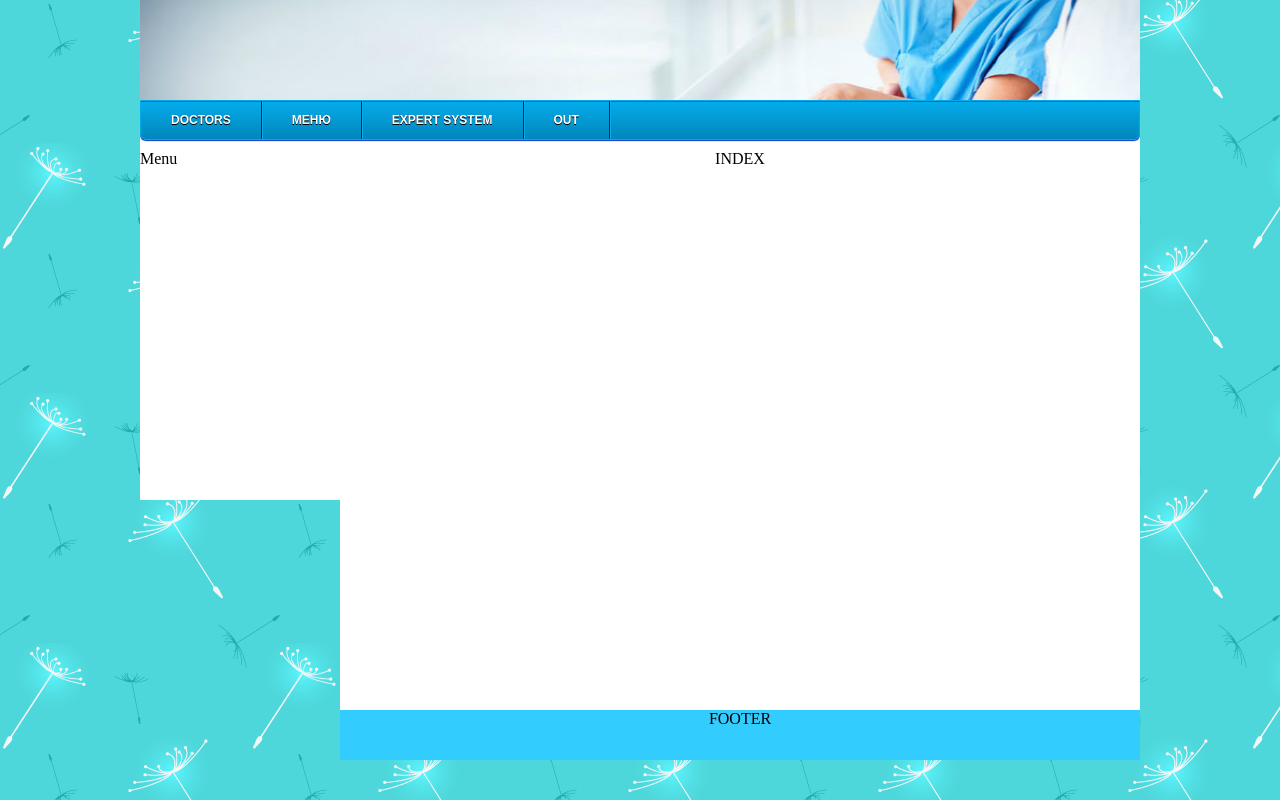
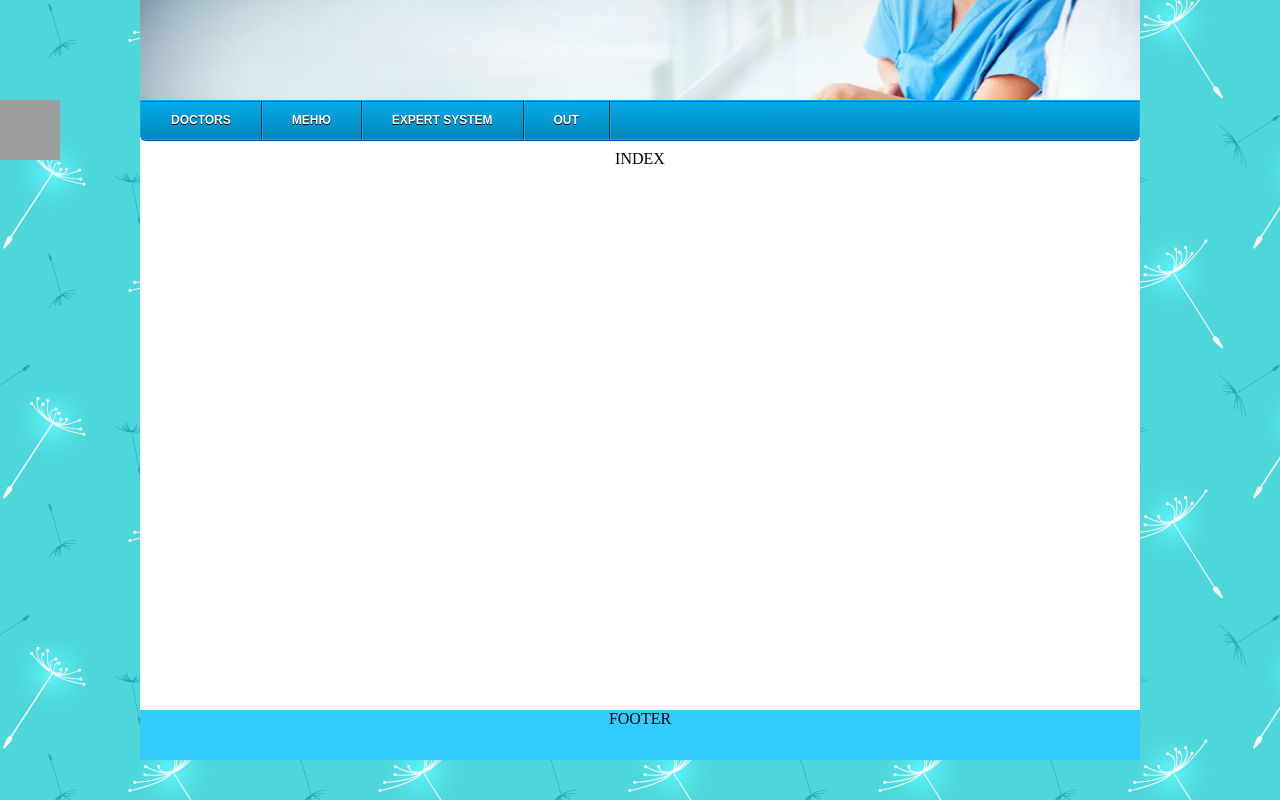
Before and after one commit to Azizjan-leo/clinic, a PHP site: page / in a window 1280 px wide. Run offline with PHP 8.4, Linux system fonts and the light colour scheme; some libraries are stand-ins or nearby versions; grey boxes are pictures that could not be loaded.

Commit message:
new leftmenu

```diff
--- a/index.php
+++ b/index.php
@@ -14,7 +14,9 @@
    <div id="top"><a href="index.php"><img src="images/top.jpg" width="1000" height="100"></a></div>
    <div class="main">
     <div id="topmenu"> <?php include("parts/topMenu.php");?> </div>
+    <div id="panel"><img src="images/leftmenu.png" width="60" height="60">
     <div id="leftmenu"><? include("parts/menu.php");?></div>
+    </div>
     <div id="action">
 			<?php
 				if(isset($_GET["content"])){
--- a/styles/css.css
+++ b/styles/css.css
@@ -25,7 +25,7 @@ body{
 #action{
  min-height: 560px;
  height: auto;
- width: 800px;
+ width: 1000px;
  background-color: #FFFFFF;
  float: left;
 }
@@ -33,16 +33,10 @@ body{
  height: 50px;
  margin-left: auto;
  margin-right: auto;
- width: 800px;
+ width: 1000px;
  background-color: 33CCFF;
  float: right;
 }
-#leftmenu{
- min-height: 350px;
- width: 200px;
- background-color: #FFFFFF;
- float: left;
- }
 .main{
 overflow:auto;
 }
--- a/styles/menu.css
+++ b/styles/menu.css
@@ -155,3 +155,52 @@
  -moz-border-radius: 0 0 3px 3px;
 	border-radius: 0 0 3px 3px;
 }
+
+/*-----------left menu----------*/
+#panel {
+    position: fixed;
+    top: 100px;
+    left: 0;
+    width: 60;
+    height: 60;
+    font: 14px Arial;
+    color: #fff;
+    text-align: left;
+    padding: 0px;
+
+    -webkit-transition-duration: 0.3s;
+    -moz-transition-duration: 0.3s;
+    -o-transition-duration: 0.3s;
+    transition-duration: 0.3s;
+
+    -webkit-border-radius: 0 5px 5px 0;
+    -moz-border-radius: 0 5px 5px 0;
+    border-radius: 0 5px 5px 0;
+    }
+
+#leftmenu{
+    position: fixed;
+    top: 100px;
+    left: -220px;
+    background: #fff;
+    color: #000;
+    width: 200px;
+    height: 300px;
+    padding: 10px;
+    text-align: left;
+
+    -webkit-transition-duration: 0.3s;
+    -moz-transition-duration: 0.3s;
+    -o-transition-duration: 0.3s;
+    transition-duration: 0.3s;
+
+    -webkit-border-radius: 0 5px 5px 0;
+    -moz-border-radius: 0 5px 5px 0;
+    border-radius: 0 5px 5px 0;
+    }
+#panel:hover {
+    left: 220px; /* при наведении выдвигается на скрытые 200px + 20px отступы */
+}
+#panel:hover #leftmenu {
+    left: 0; /* отступ слева */
+}
```
